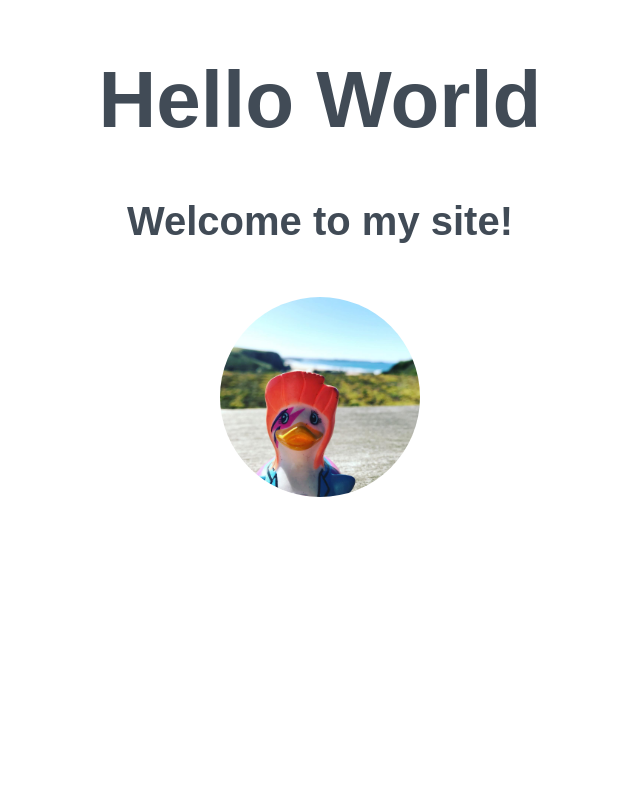
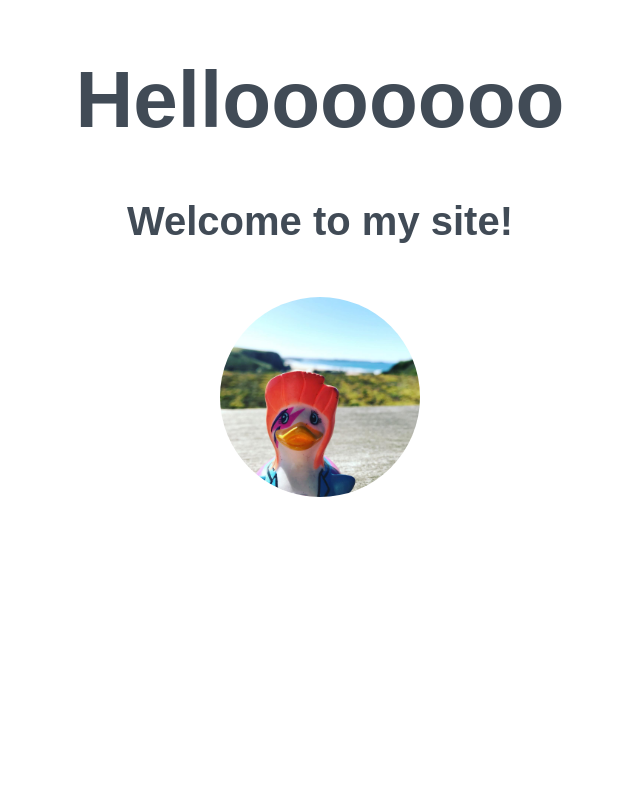
Before and after one commit to charleaharrison/beginners-week-one-master, a plain HTML site: page index.html in a window 1280 px wide. Shown: the top 800 px of the page, without its empty margins (328-968 px from the left). Drawn offline with Linux system fonts and the light colour scheme; files whose address does not match are found by name.

Commit message:
Update index.html

```diff
--- a/index.html
+++ b/index.html
@@ -7,7 +7,7 @@
   </head>
   <body>
   <div>
-    <h1>Hello World</h1>
+    <h1>Hellooooooo</h1>
     <h2>Welcome to my site!</h2>
     <img src="/Users/charleaharrison/Desktop/beginners-week-one-master/duck.jpg" alt="duck in a hat" style="width:200px;height:200px">
   </div>
```
